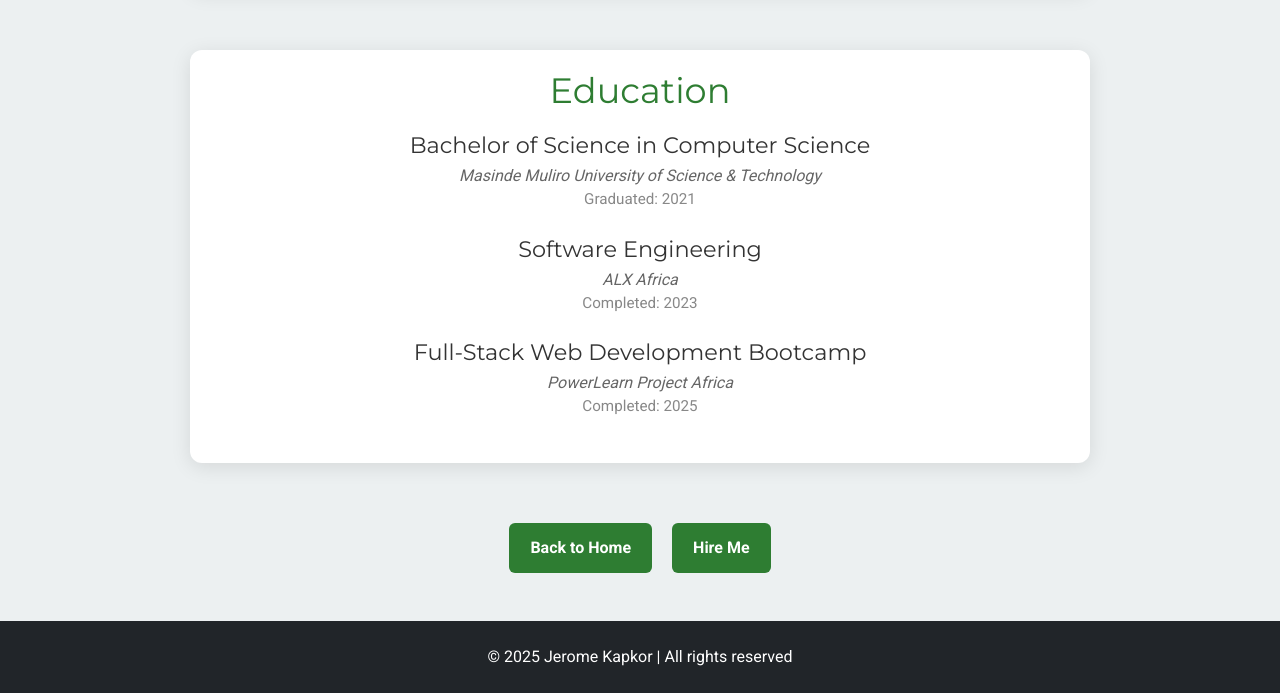
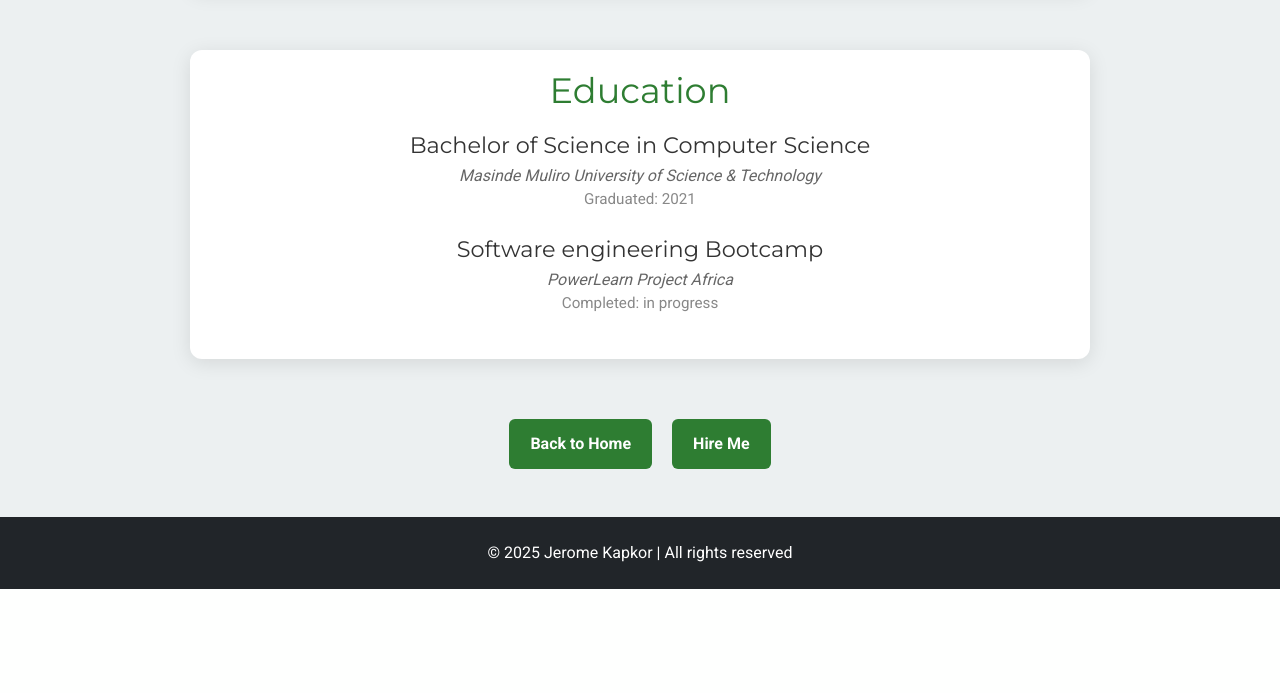
Before and after one commit to jerome002/webportfolio, a Flask app: page /about in a window 1280 px wide. Shown: the part 1234-1927 px from the top of the page. After the commit the page ends 1823 px from the top, so only its background shows below. Run offline with Flask 3, Linux system fonts and the light colour scheme.

Commit message:
edited my education section

```diff
--- a/templates/about.html
+++ b/templates/about.html
@@ -55,15 +55,9 @@
   </div>
 
   <div class="education-entry">
-    <h3>Software Engineering</h3>
-    <div class="institution">ALX Africa</div>
-    <div class="duration">Completed: 2023</div>
-  </div>
-
-  <div class="education-entry">
-    <h3>Full-Stack Web Development Bootcamp</h3>
+    <h3>Software engineering Bootcamp</h3>
     <div class="institution">PowerLearn Project Africa</div>
-    <div class="duration">Completed: 2025</div>
+    <div class="duration">Completed: in progress</div>
   </div>
 </section>
  <div class="cta-buttons">
```
